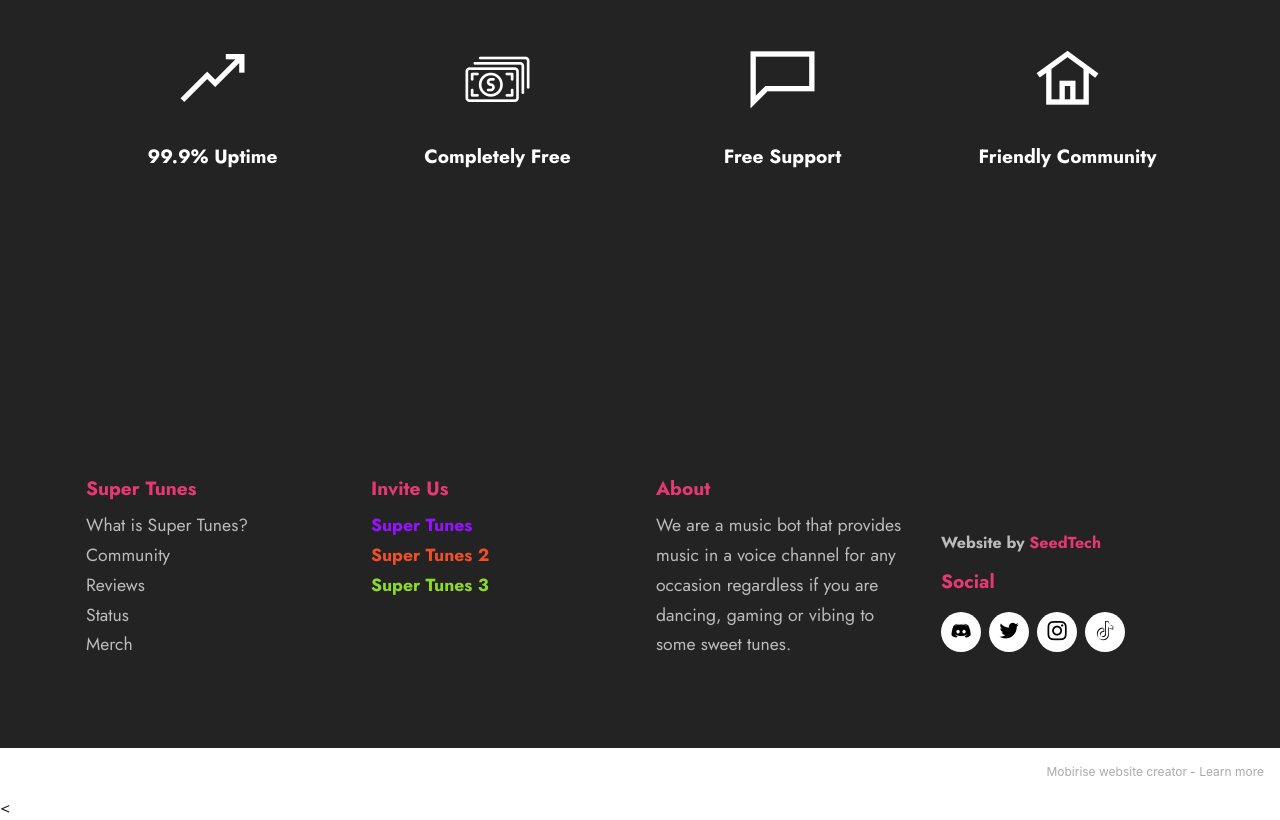
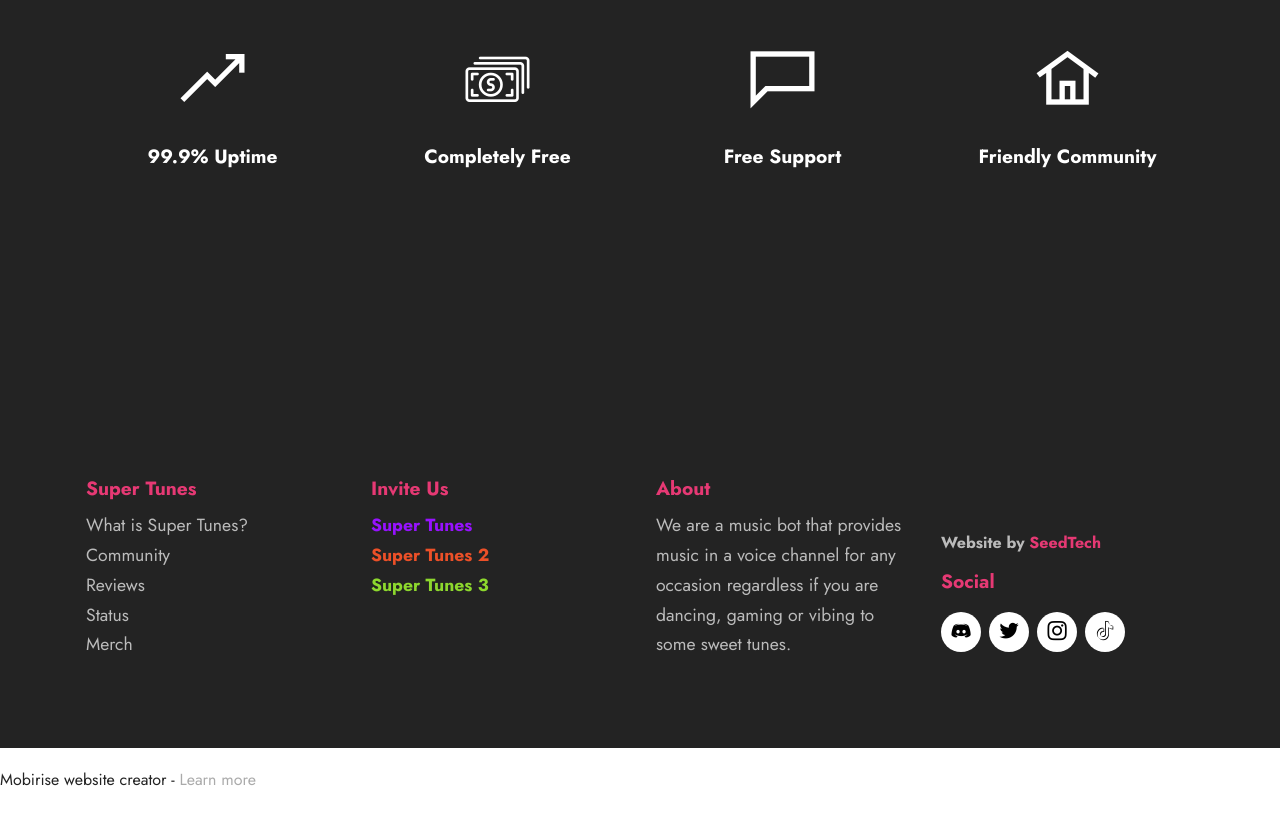
Before and after one commit to CnI3NWjQ9gmYhzVYuakf/Super-Tunes, a plain HTML site: page index.html in a window 1280 px wide. Shown: the part 466-1286 px from the top of the page. After the commit the page ends 1257 px from the top, so only its background shows below. Drawn offline with Linux system fonts and the light colour scheme; files whose address does not match are found by name.

Commit message:
Update index.html

```diff
--- a/index.html
+++ b/index.html
@@ -177,11 +177,10 @@
         </div>
     </div>
 </section>
-  <section style="background-color: #fff; font-family: -apple-system, BlinkMacSystemFont, 'Segoe UI', 'Roboto', 'Helvetica Neue', Arial, sans-serif; color:#aaa; font-size:12px; padding: 0; align-items: center; display: flex;"><a href="https://mobirise.site/a" style="flex: 1 1; height: 3rem; padding-left: 1rem;"></a><p style="flex: 0 0 auto; margin:0; padding-right:1rem;">Mobirise website creator - <a href="https://mobirise.site/n" style="color:#aaa;">Learn more</a></p>
-  </section>
+  <a href="https://mobirise.site/a" style="flex: 1 1; height: 3rem; padding-left: 1rem;"></a><p style="flex: 0 0 auto; margin:0; padding-right:1rem;">Mobirise website creator - <a href="https://mobirise.site/n" style="color:#aaa;">Learn more</a></p>
   <script src="assets/bootstrap/js/bootstrap.bundle.min.js"></script>
   <script src="assets/smoothscroll/smooth-scroll.js"></script>
-  <script src="assets/ytplayer/index.js"></script>  <
+  <script src="assets/ytplayer/index.js"></script>
   <script src="assets/dropdown/js/navbar-dropdown.js"></script>
   <script src="assets/theme/js/script.js"></script>
 </html>
```
